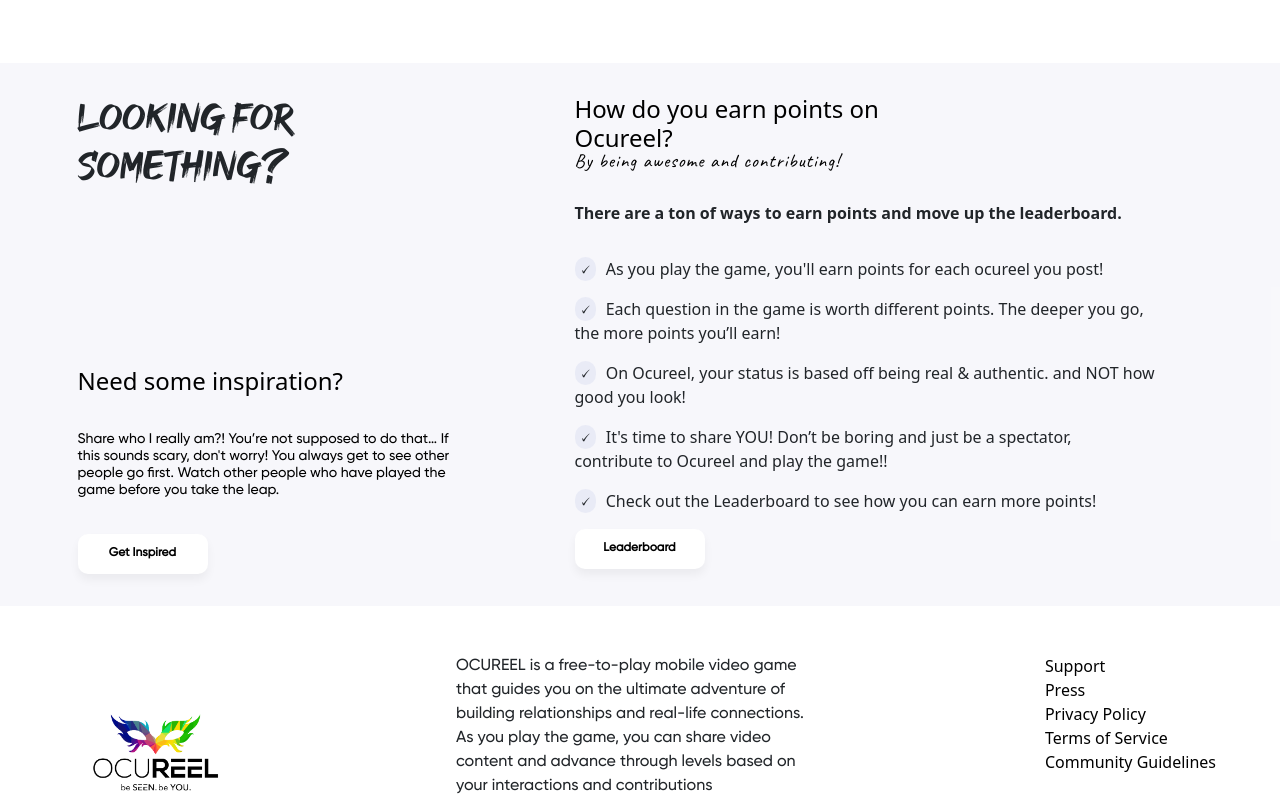
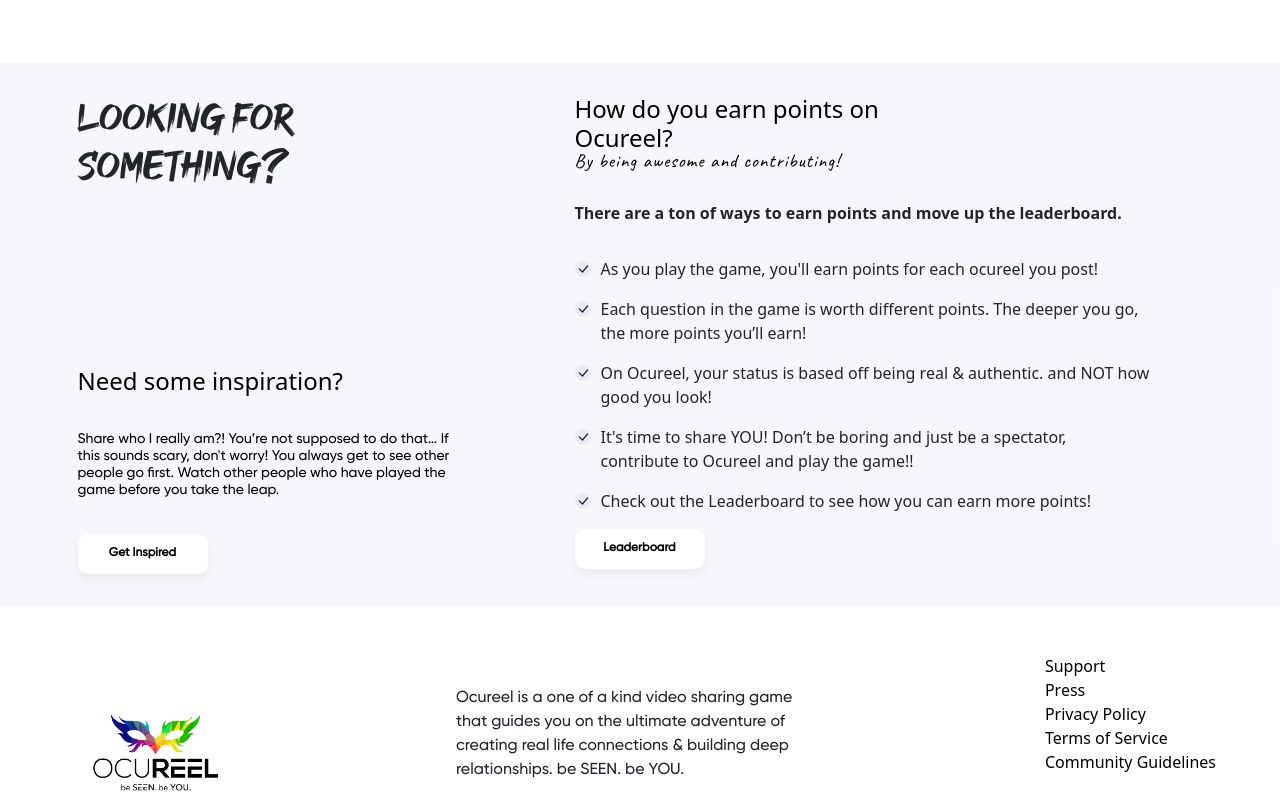
Before and after one commit to pithwalahussain12/ocureel-code, a React (Create React App) app: page /play in a window 1280 px wide. Shown: the part 2000-2797 px from the top of the page. Built offline with nearby package versions, Linux system fonts and the light colour scheme.

Commit message:
Fixed content issues and accordions

```diff
--- a/src/Components/Footer/index.jsx
+++ b/src/Components/Footer/index.jsx
@@ -15,7 +15,7 @@
                     <img src={logo} alt="Logo" width="50%" />
                 </Col>
                 <Col md={4} className="text-start">
-                    <p className='footer__about__ocureel'>OCUREEL is a free-to-play mobile video game that guides you on the ultimate adventure of building relationships and real-life connections. As you play the game, you can share video content and advance through levels based on your interactions and contributions <br /> be SEEN be YOU!</p>
+                    <p className='footer__about__ocureel'>Ocureel is a one of a kind video sharing game that guides you on the ultimate adventure of creating real life connections & building deep relationships. be SEEN. be YOU.</p>
                 </Col>
                 <Col className="d-flex justify-content-center justify-content-md-end">
                     <Col md={4} className="text-center text-md-start w-auto">
--- a/src/Components/Footer/style.css
+++ b/src/Components/Footer/style.css
@@ -60,6 +60,7 @@
 
 .footer__about__ocureel{
   font-family: Gilroy;
+  padding-top: 2rem;
 }
 
 .twitter-icon {
--- a/src/Components/Leaderboard/Cards/index.jsx
+++ b/src/Components/Leaderboard/Cards/index.jsx
@@ -1,12 +1,12 @@
 import React from 'react';
 import './Card.css';
 
-function Card({title, points, followers}) {
+function Card({title, points, followers, subTitle}) {
   return (
     <div className="leaderboard-card">
       <div className="card-header">
         <h2>{title}</h2>
-        <p style={{marginTop: '1rem'}}>To achieve Contributor status you must meet the Points & Follower requirements.</p>
+        <p style={{marginTop: '1rem'}}>{subTitle}</p>
       </div>
       <table>
         <thead>
--- a/src/Components/Leaderboard/style.css
+++ b/src/Components/Leaderboard/style.css
@@ -168,6 +168,14 @@
 
   }
 
+  .leaderboard__card1__text {
+    display: flex;
+    flex-direction: column;
+    justify-content: start;
+    width: 100%;
+    margin-left: 0rem;
+  }
+
   .leaderboard__smilies img {
     width: 100%;
   }
--- a/src/Components/Play/index.jsx
+++ b/src/Components/Play/index.jsx
@@ -3,15 +3,37 @@
 import theme from '../../assets/Got_questions.png'
 import Accordion from './QuestionsAccordion'
 import SnapScroll from './ScrollSnap';
+import { BsCheckLg } from "react-icons/bs"
 import './style.css';
 
 const TextContent = () => {
 
-    const questions = [{ title: "What is Ocureel?", content: "Accordion Content 3" }, { title: "How do I play?", content: "Accordion Content 3" }, { title: "Still scared?", content: "Accordion Content 3" }, { title: "How do I find genuine friends?", content: "Accordion Content 3" }, { title: "How do I play the daily challenge?", content: "Accordion Content 3" }]
+    const questions = [
+        {
+            title: "What is Ocureel?",
+            content: "An ocureel (ah-cue-real) is a video where you can be seen for who you really are. "
+        },
+        {
+            title: "How do I play?",
+            content: "Ocureel guides the content you watch and record but ultimately, you get to CHOOSE YOUR ADVENTURE! What path will you take? You can Reveal, Freestyle, play the daily Challenge or LINK up with our 1-on-1 game."
+        },
+        {
+            title: "Still scared?",
+            content: "Are you ready to share your story but aren’t ready for anyone to know it’s you? You can still play! Our unique masking feature allows you to post a video and hide your identity. When you’re ready, you can remove the mask and reveal yourself! If you’re never ready… that’s ok too!"
+        },
+        {
+            title: "How do I find genuine friends?",
+            content: "LINKS are our 1-on-1 connection game designed to take the guesswork out of making deep connections. Wether you are looking to connect on a deeper level with your existing friends, kids, parents, partner, spouse, etc. or are trying to meet new people, we've got you covered! "
+        },
+        {
+            title: "How do I play the daily challenge?",
+            content: "Ocureel will keep you on your toes! At a random time each day you will receive a notification to record the daily challenge. Each challenge is worth a different amount of points and every day you'll have a different amount of time to record. Launch the camera with 1 second left and you'll earn points for posting! If you miss the time window you can still play for fun!"
+        }
+    ]
 
     return (
         <div className='play__container'>
-            <SnapScroll/>
+            <SnapScroll />
             <div className="play__card1">
                 <div className="play__card1_section1">
                     <h1 className="play__card1__title">It's time for a BIG change!</h1>
@@ -21,7 +43,7 @@
                 </div>
                 <div className="play__card1__section2">
                     <p className='play__card1__section2__text'>And then all of a sudden your life seemed super lame?! Do you hate the pressure to constantly use filters to show a flawless version of yourself?</p>
-                    <h3>YEAH… WE TOO AND WE HAD ENOUGH!</h3>
+                    <h3>YEAH… US TOO AND WE HAD ENOUGH!</h3>
                     <p className='play__card1__section2__text__light'>Nobody likes being fake! Well… some people do and they might not like our <br /> game very much.</p>
                     <p className='play__card1__section2__patent'>Our <b>PATENT PENDING</b> game is designed to bring life and help you feel good<br /> about the time you spend on your phone. Ocureel is the <b>ULTIMATE GAME of<br /> QUESTIONS.</b> Where you get to be YOU and nobody can hate on you or make <br /> you feel bad about it!</p>
 
@@ -54,7 +76,7 @@
                     </div>
                 </div>
                 <div className="play__card2__section2">
-                    <img src={theme} alt=""/>
+                    <img src={theme} alt="" />
                 </div>
             </div>
 
@@ -68,7 +90,7 @@
                     <div>
                         <h4>Need some inspiration?</h4>
                         <p>Share who I really am?! You’re not supposed to do that… If this sounds scary, don't worry! You always get to see other people go first. Watch other people who have played the game before you take the leap.</p>
-                        <button className='play__card3__btn'><Link to="/get-inspired" style={{textDecoration: 'none', color: "black"}}>Get Inspired</Link></button>
+                        <button className='play__card3__btn'><Link to="/get-inspired" style={{ textDecoration: 'none', color: "black" }}>Get Inspired</Link></button>
                     </div>
                 </div>
                 <div className="play__card3__section2">
@@ -79,15 +101,15 @@
                     <p className='play__card3__section2__subheader'>There are a ton of ways to earn points and move up the leaderboard.</p>
 
                     <div className="play__card3__points">
-                        <p>As you play the game, you'll earn points for each ocureel you post!</p>
+                        <div><BsCheckLg className='check__mark'/><p>As you play the game, you'll earn points for each ocureel you post!</p></div>
 
-                        <p>Each question in the game is worth different points. The deeper you go, <br /> the more points you’ll earn! </p>
-                        <p>On Ocureel, your status is based off being real & authentic. and NOT how <br />  good you look!</p>
+                        <div><BsCheckLg className='check__mark'/><p>Each question in the game is worth different points. The deeper you go, <br /> the more points you’ll earn! </p></div>
+                        <div><BsCheckLg className='check__mark'/><p>On Ocureel, your status is based off being real & authentic. and NOT how <br />  good you look!</p></div>
 
-                        <p>It's time to share YOU! Don’t be boring and just be a spectator, <br />  contribute to Ocureel and play the game!!</p>
+                        <div><BsCheckLg className='check__mark'/><p>It's time to share YOU! Don’t be boring and just be a spectator, <br />  contribute to Ocureel and play the game!!</p></div>
 
-                        <p>Check out the Leaderboard to see how you can earn more points!</p>
-                        <button className='play__card3__btn'><Link to="/leaderboard" style={{textDecoration: 'none', color: "black"}}>Leaderboard</Link></button>
+                        <div><BsCheckLg className='check__mark'/><p>Check out the Leaderboard to see how you can earn more points!</p></div>
+                        <button className='play__card3__btn'><Link to="/leaderboard" style={{ textDecoration: 'none', color: "black" }}>Leaderboard</Link></button>
                     </div>
                 </div>
             </div>
--- a/src/Components/Play/style.css
+++ b/src/Components/Play/style.css
@@ -215,19 +215,18 @@
     letter-spacing: 0px;
     color: #000000;
 } */
-.play__card3__points p::before {
-    content: "🗸";
+.play__card3__points div {
+    display: flex;
+}
+.check__mark{
     background-color: #e9ebf6;
     border: none;
     border-radius: 200rem;
-    padding: 1px 5px;
+    padding: 1px 1px;
+    margin-top: .3rem;
     margin-right: 10px;
+
 }
-
-
-
-
-
 
 
 
```
Also changed, not shown: src/Components/Leaderboard/index.jsx (+31 -7 lines).
